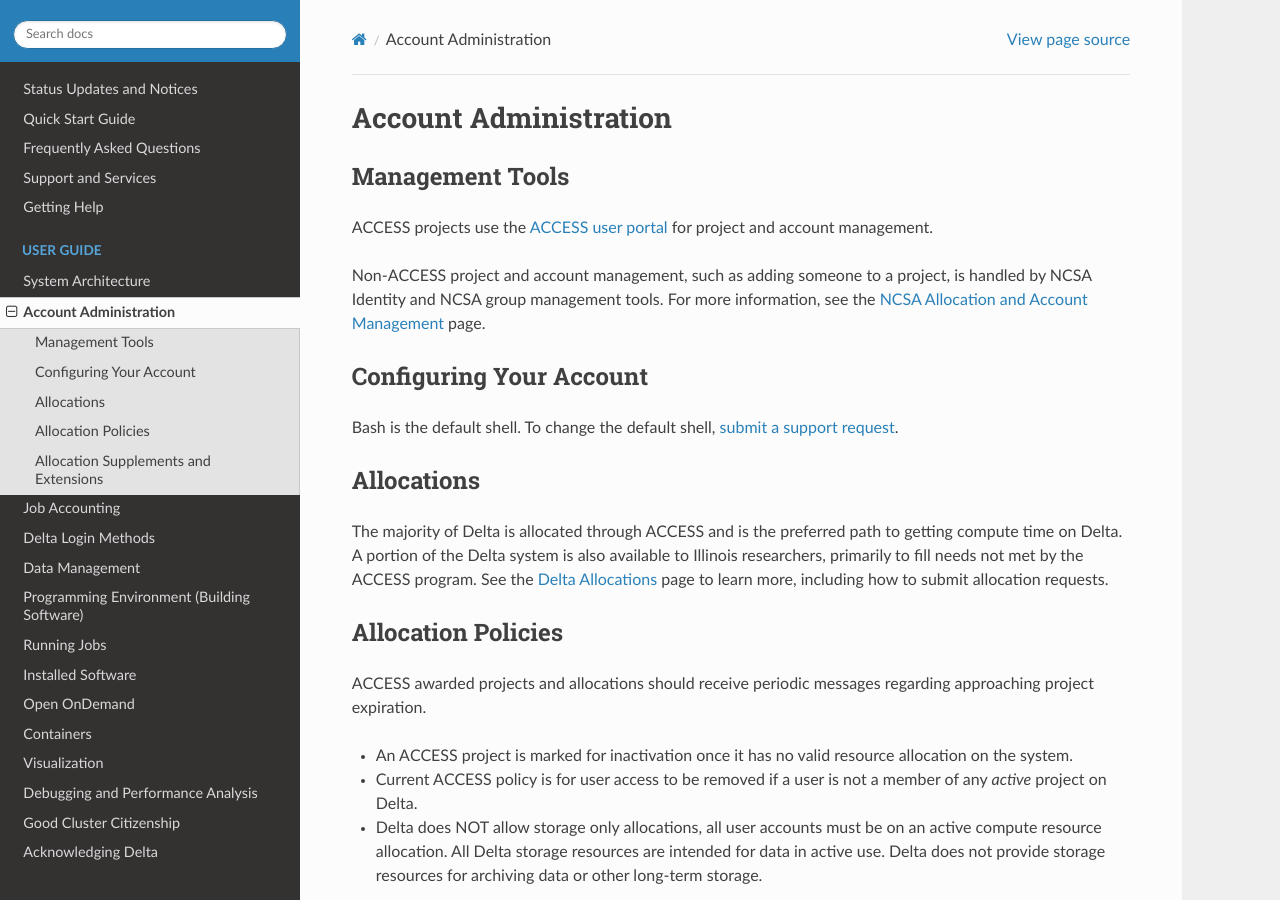
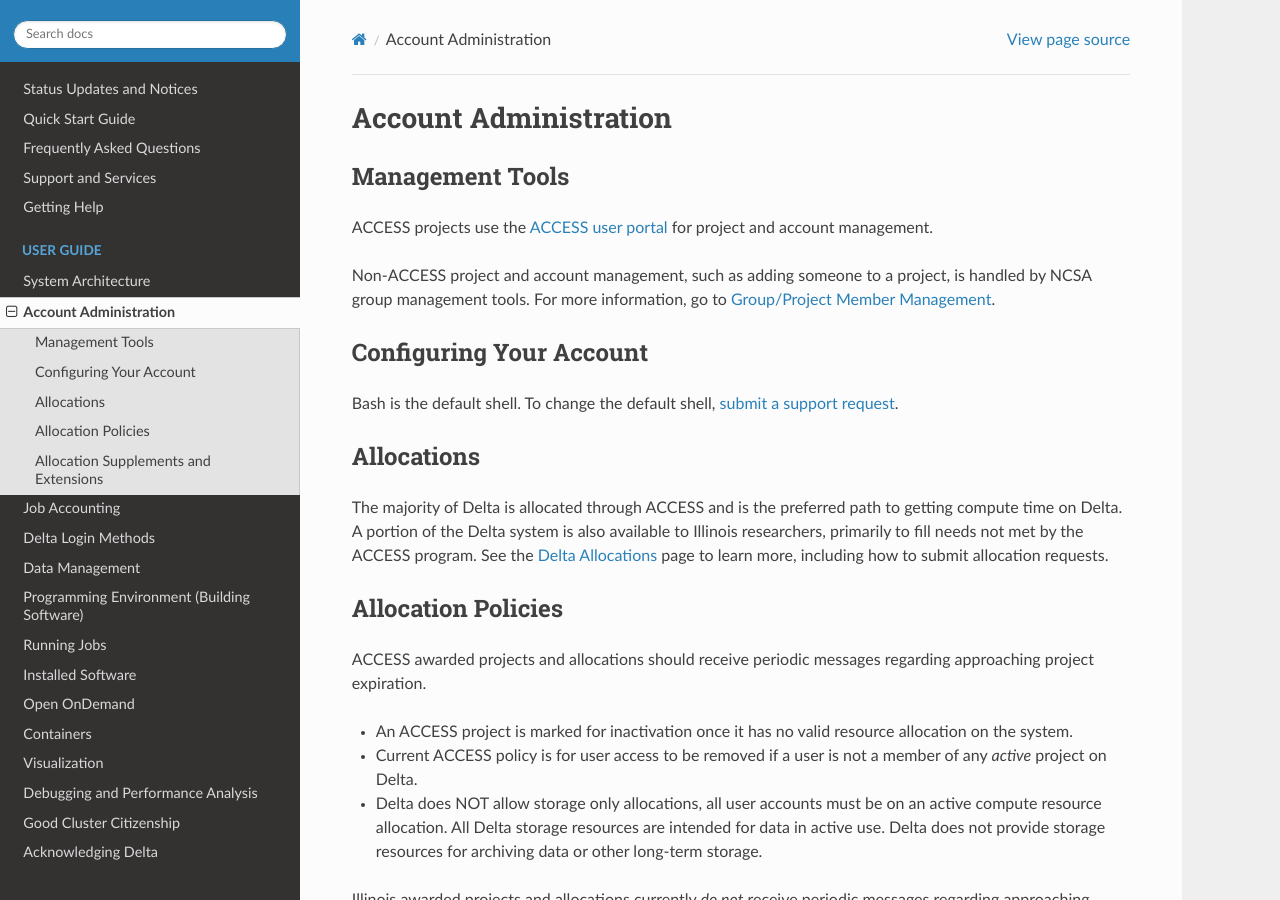
Before and after one commit to ncsa/Delta_doc, a Sphinx documentation site: the page built from docs/source/user_guide/accounts.rst, in a window 1280 px wide and 900 px high. Built offline with Sphinx 7.4.7 and the Read the Docs theme 2.0.0, drawn with Linux system fonts in a browser that asks for light colours.

Commit message:
Update accounts.rst replaced wiki link
replaced 'allocation and account management' wiki link with link to new 'group/project member management' RTD page.

```diff
--- a/docs/source/user_guide/accounts.rst
+++ b/docs/source/user_guide/accounts.rst
@@ -8,7 +8,7 @@ Management Tools
 
 ACCESS projects use the `ACCESS user portal <https://support.access-ci.org/>`_ for project and account management.
 
-Non-ACCESS project and account management, such as adding someone to a project, is handled by NCSA Identity and NCSA group management tools. For more information, see the `NCSA Allocation and Account Management <https://wiki.ncsa.illinois.edu/display/USSPPRT/NCSA+Allocation+and+Account+Management>`_ page.
+Non-ACCESS project and account management, such as adding someone to a project, is handled by NCSA group management tools. For more information, go to `Group/Project Member Management <https://docs.ncsa.illinois.edu/en/latest/account-mgmt/group-mgmt.html#group-mgmt>`_.
 
 Configuring Your Account
 ----------------------------
```
